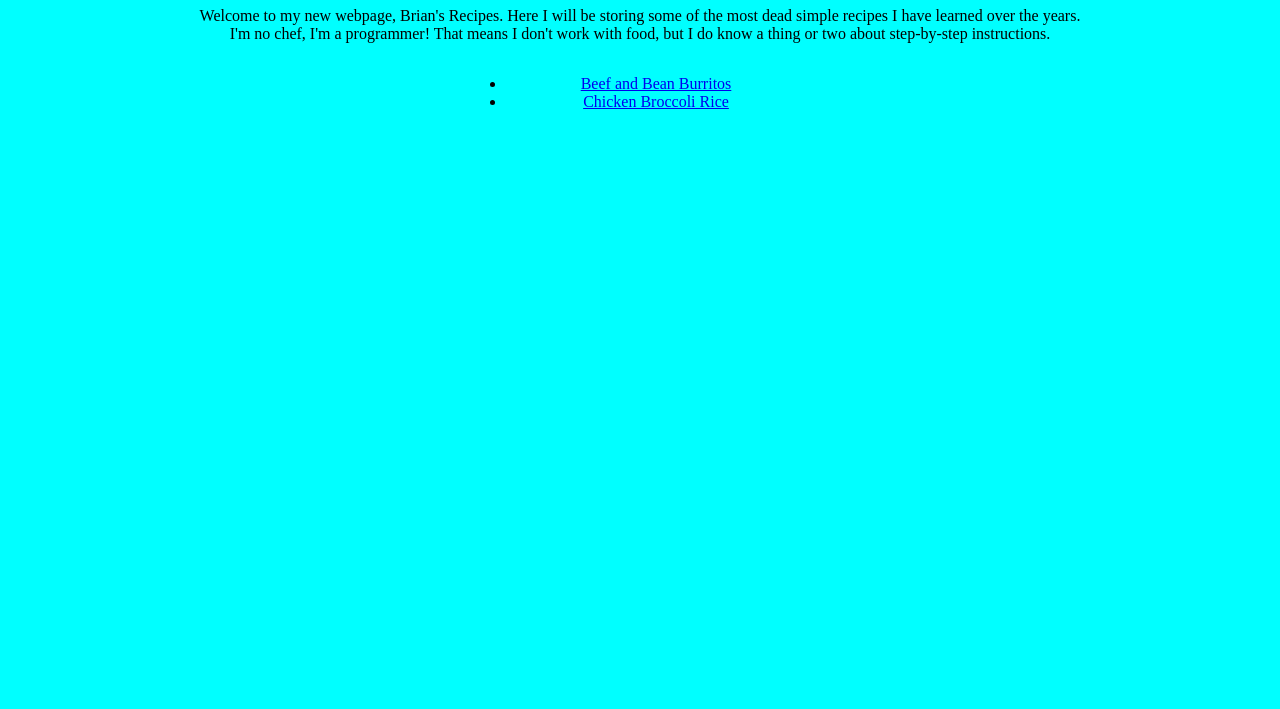
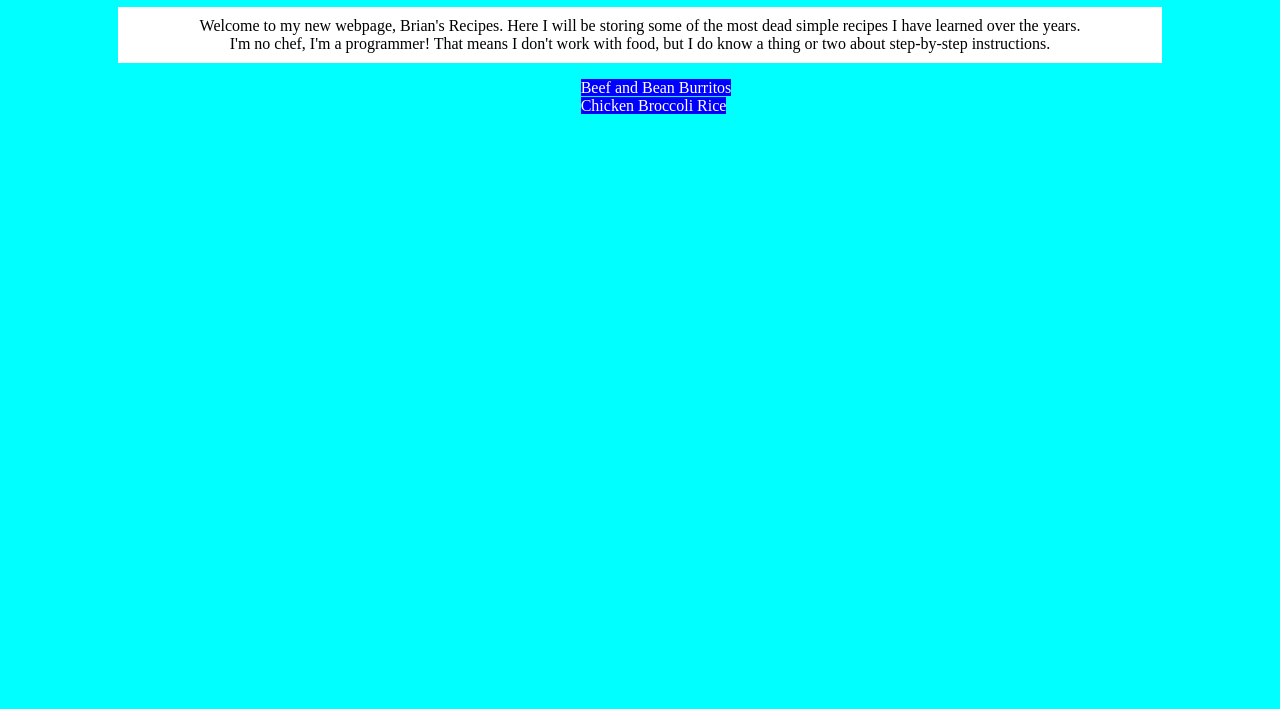
Before and after one commit to reachforthesky/odin-recipes, a plain HTML site: page index.html in a window 1280 px wide. Shown: the part 91-800 px from the top of the page. Drawn offline with Linux system fonts and the light colour scheme.

Commit message:
Add basic box styling and left-align lists

```diff
--- a/index.html
+++ b/index.html
@@ -9,16 +9,16 @@
 </head>
 <body>
     <h1>Brian's Recipes</h1>
-    <p>Welcome to my new webpage, Brian's Recipes.
+    <p class="intro">Welcome to my new webpage, Brian's Recipes.
         Here I will be storing some of the most dead simple recipes I have learned over the years. <br>
         I'm no chef, I'm a programmer! That means I don't work with food, but I do know a thing or two about step-by-step instructions.
     </p>
 
     <ul>
-        <li>
+        <li class="link">
             <a href="recipes/burritos.html">Beef and Bean Burritos</a>
         </li>
-        <li>
+        <li class="link">
             <a href="recipes/chickenBroccoliRice.html">Chicken Broccoli Rice</a>
         </li>
     </ul>
--- a/style.css
+++ b/style.css
@@ -12,9 +12,38 @@ h1 {
     color: darkgreen
 }
 
-ul{
+.intro {
+    padding: 10px;
+    margin: auto;
+    background-color: white;
+    width: 80%
+}
+
+ul {
+    list-style-type: none;
+}
+
+ul,ol{
     display: inline-block;
     align-items: center;
-    width: 300px;
     list-style-position: outside;
 }
+
+ol li{
+    text-align: left;
+}
+
+li {
+    text-align: left;
+}
+
+a:hover {
+    background-color: darkred;
+}
+
+a {
+    background-color: blue;
+    width: 300px;
+    color: white;
+    text-decoration: none;
+}
```
Also changed, not shown: recipes/burritos.html (+2 -2 lines), recipes/chickenBroccoliRice.html (+3 -1 lines).
